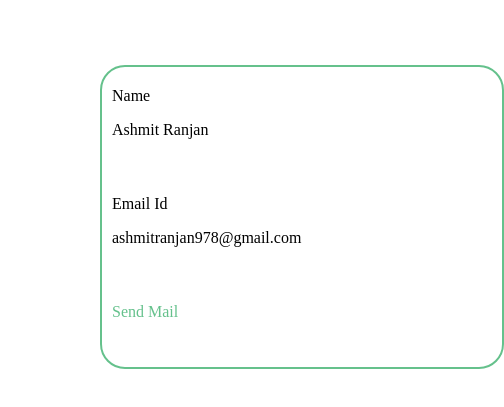
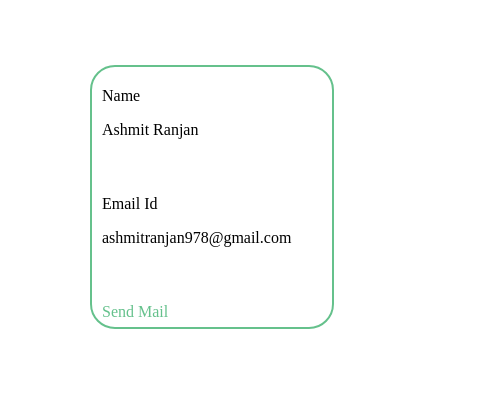
Before and after one commit to Ash-mit17/Portfolio, a plain HTML site: page contact.html in a window 390 px wide. Shown: the part 65-472 px from the top of the page, 504 px wide, since content can reach past the window. Drawn offline with Linux system fonts and the light colour scheme.

Commit message:
Added some responsiveness

```diff
--- a/styles.css
+++ b/styles.css
@@ -158,7 +158,9 @@ footer{
 
 @media only screen and (max-width:600px){
     .msgbox{
-        margin-left: 100px;
+        margin-left: 90px;
+        height: 260px;
+        width: 240px;
     }
     .myname{
         font-size: small;
```
